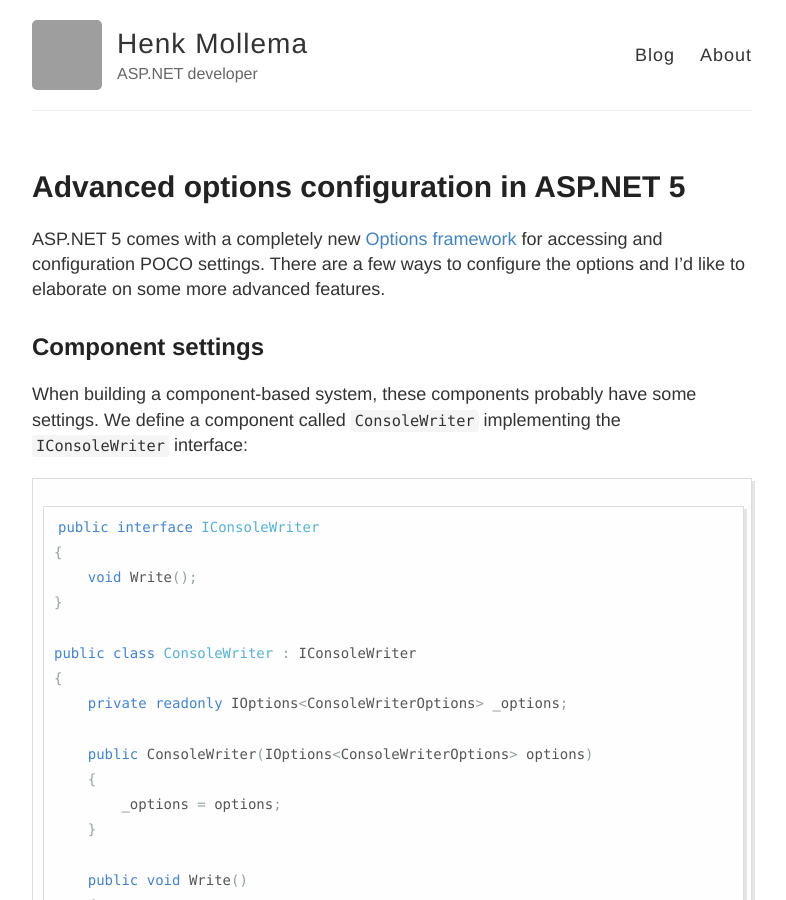
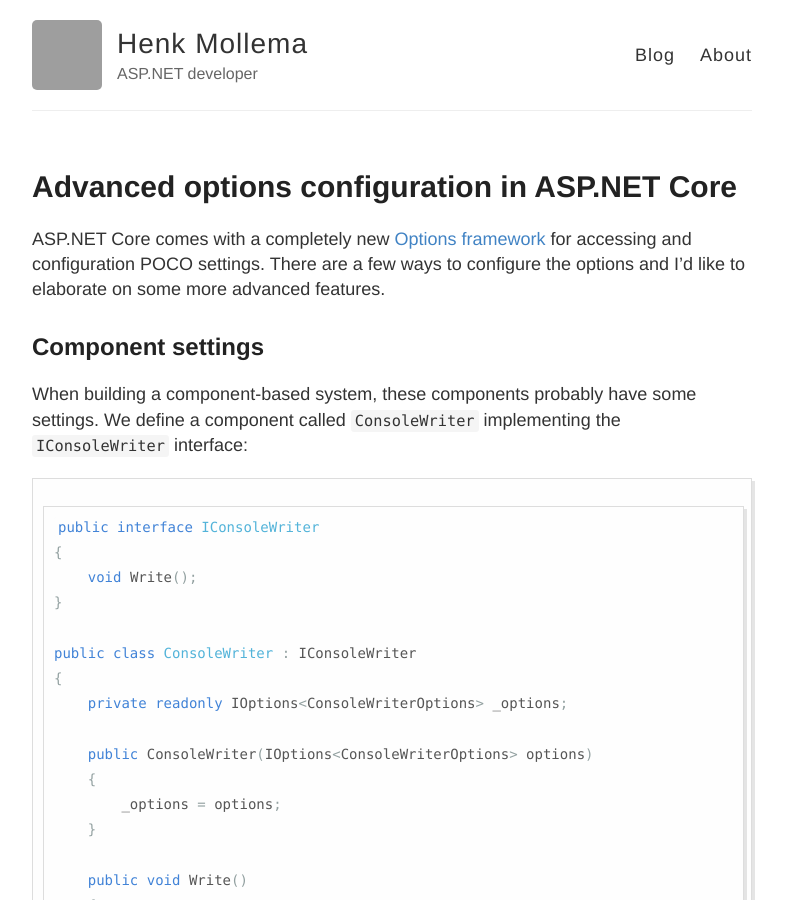
Before and after one commit to henkmollema/henkmollema.github.io, a Jekyll site: the page built from _posts/2016-01-06-advanced-options-configuration-in-asp.net-core.md, in a window 1280 px wide and 900 px high. Shown: the whole window, without its empty margins (248-1034 px from the left). Built offline with Jekyll 4.4.1, drawn with Linux system fonts in a browser that asks for light colours; grey boxes are pictures that could not be loaded.

Commit message:
Rename to ASP.NET Core

```diff
--- a/_posts/2016-01-06-advanced-options-configuration-in-asp.net-5.md
+++ b/_posts/2016-01-06-advanced-options-configuration-in-asp.net-core.md
@@ -1,9 +1,9 @@
 ---
 layout: post
-title: Advanced options configuration in ASP.NET 5
+title: Advanced options configuration in ASP.NET Core
 ---
 
-ASP.NET 5 comes with a completely new [Options framework](https://github.com/aspnet/Options) for accessing and configuration POCO settings. There are a few ways to configure the options and I'd like to elaborate on some more advanced features.
+ASP.NET Core comes with a completely new [Options framework](https://github.com/aspnet/Options) for accessing and configuration POCO settings. There are a few ways to configure the options and I'd like to elaborate on some more advanced features.
 
 ## Component settings
 When building a component-based system, these components probably have some settings. We define a component called `ConsoleWriter` implementing the `IConsoleWriter` interface:
```
